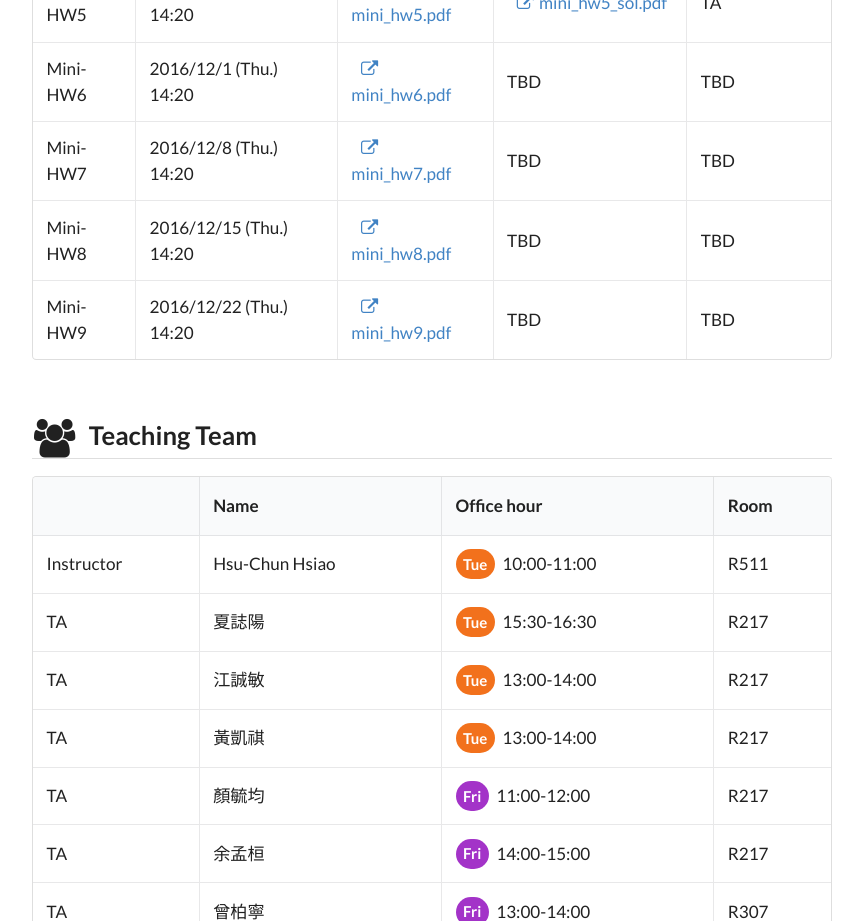
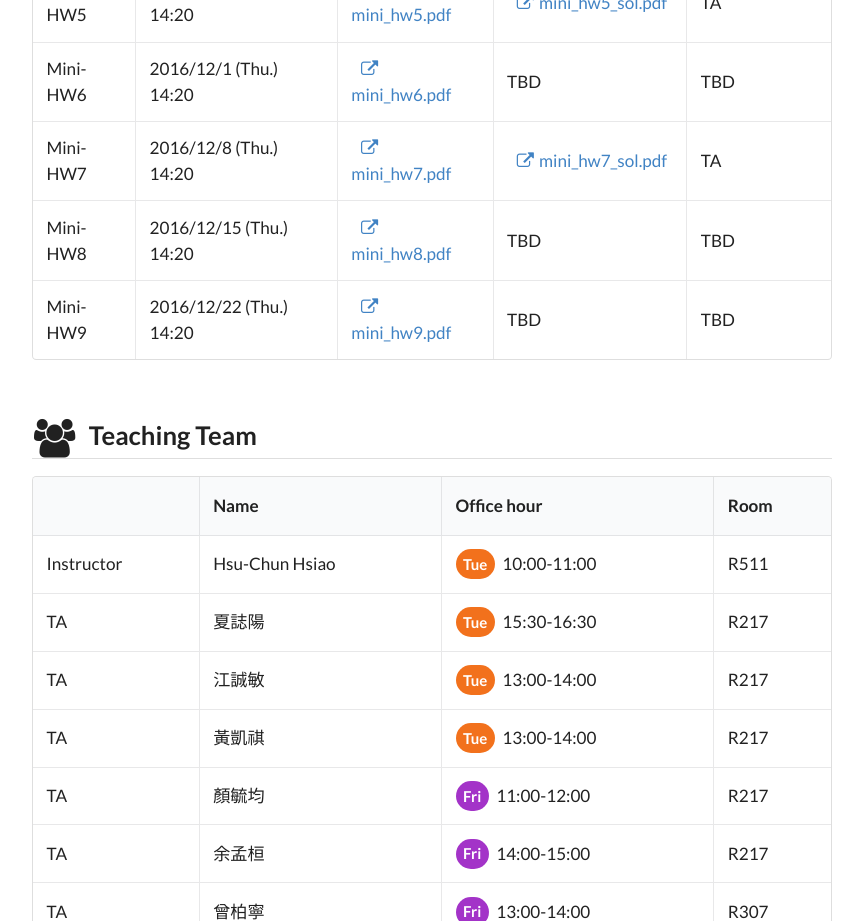
Before and after one commit to tzupengwang/ada2016-webpage, a website: page src/pug/index.pug in a window 1280 px wide. Shown: the part 3280-4201 px from the top of the page, without its empty margins (208-1071 px from the left). Drawn offline with nearby package versions, Linux system fonts and the light colour scheme; files that its build step writes are made by us from their sources; files whose address does not match are found by name; a web font is replaced by a local one.

Commit message:
add the solution of mini hw7

```diff
--- a/src/pug/homework.pug
+++ b/src/pug/homework.pug
@@ -141,8 +141,10 @@
         td 2016/12/8 (Thu.) 14:20
         td
             +alink('mini_hw7.pdf', 'https://www.dropbox.com/s/uwf3vkiam549hfr/mini_hw7.pdf?dl=1')
-        td TBD
-        td TBD
+        td
+            +alink('mini_hw7_sol.pdf', 'https://www.dropbox.com/s/iufdtfdlmfsacoi/mini_hw7_sol.pdf?dl=1')
+        td
+          | TA
       tr
         td Mini-HW8
         td 2016/12/15 (Thu.) 14:20
```
Also changed, not shown: index.html.
